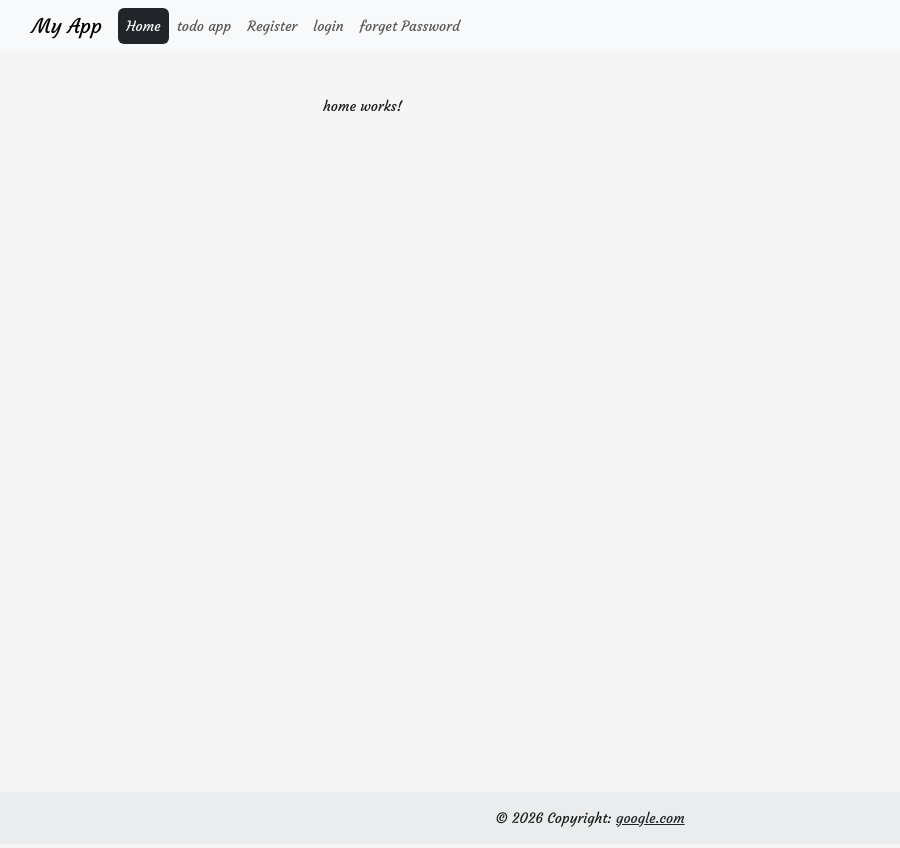
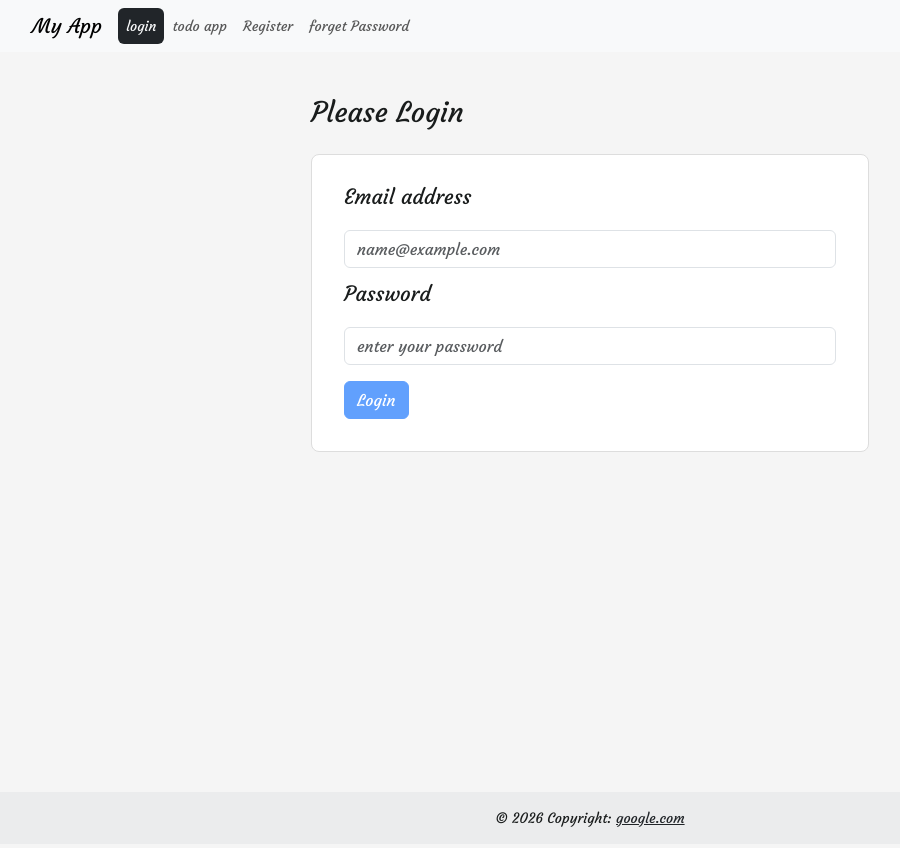
Before and after one commit to hebataha/my-angular-app, an Angular app: page / in a window 1280 px wide. Shown: the whole page, without its empty margins (50-950 px from the left). Built offline with nearby package versions, Linux system fonts and the light colour scheme.

Commit message:
make login default

```diff
--- a/src/app/app.routes.ts
+++ b/src/app/app.routes.ts
@@ -6,7 +6,7 @@ import { Login } from './forms/components/login/login';
 import { ForgetPassword } from './forms/components/forget-password/forget-password';
 
 export const routes: Routes = [
-  { path: "", component: Home },
+  { path: "", component: Login },
   { path: "todoApp", component: Todo },
   { path: "register", component: Register },
   { path: "login", component: Login },
--- a/src/app/forms/components/login/login.html
+++ b/src/app/forms/components/login/login.html
@@ -1,4 +1,5 @@
-  <form [formGroup]="form" (ngSubmit)="onSubmit()" >
+<h3 class="mb-4 text-capitalize">please login</h3>
+<form [formGroup]="form" (ngSubmit)="onSubmit()" >
     <div class="mb-3">
       <label for="exampleFormControlInput1" class="form-label">Email address</label>
       <input type="email" class="form-control" id="exampleFormControlInput1" placeholder="name@example.com"
--- a/src/app/shared/header/header.html
+++ b/src/app/shared/header/header.html
@@ -14,10 +14,13 @@
         </button>
         <div class="collapse navbar-collapse" id="navbarSupportedContent">
             <ul class="navbar-nav mr-auto">
-                <li class="nav-item active">
+                <!-- <li class="nav-item active">
                     <a class="nav-link" routerLink="/" routerLinkActive="bg-dark text-light rounded-2" [routerLinkActiveOptions]="{ exact: true }">
                         Home
                     </a>
+                </li> -->
+                <li class="nav-item">
+                    <a class="nav-link" routerLink="/" routerLinkActive=" bg-dark text-light rounded-2" [routerLinkActiveOptions]="{ exact: true }">login</a>
                 </li>
                 <li class="nav-item">
                     <a class="nav-link" routerLink="/todoApp" routerLinkActive=" bg-dark text-light rounded-2" >todo app</a>
@@ -25,9 +28,7 @@
                 <li class="nav-item">
                     <a class="nav-link" routerLink="/register" routerLinkActive=" bg-dark text-light rounded-2">Register</a>
                 </li>
-                <li class="nav-item">
-                    <a class="nav-link" routerLink="/login" routerLinkActive=" bg-dark text-light rounded-2">login</a>
-                </li>
+
                 <li class="nav-item">
                     <a class="nav-link" routerLink="/forgetPassword" routerLinkActive=" bg-dark text-light rounded-2">forget Password</a>
                 </li>
```
